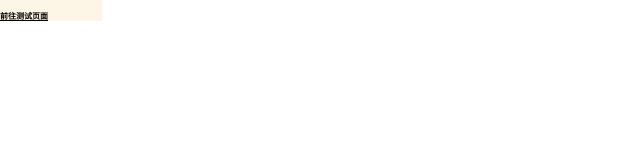
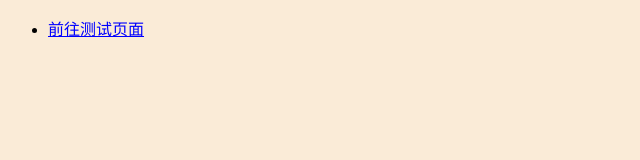
Before and after one commit to frunoob/Web-Project, a plain HTML site: page index.html in a window 1280 px wide. Shown: the whole page, without its empty margins (0-640 px from the left). Drawn offline with Linux system fonts and the light colour scheme.

Commit message:
edit Total index file

```diff
--- a/index.html
+++ b/index.html
@@ -5,26 +5,15 @@
     <meta name="viewport" content="width=device-width, initial-scale=1.0">
     <title>welcome</title>
     <style>
-        body {
-            margin: 0;
-            top: 0;
-        }
-        .left {
-            font-size: 8px;
-            width: 8%;
-            background-color: oldlace;
-        }
-        a {
-
-            color: black;
-            font-weight: bolder;
-        }
-        ul {
-            padding-top: 10px;
-            padding-left: 0%;
-            margin: 0;
-            list-style-type: none;
-        }
+       a {
+    list-style-type: none;
+    color: blue;
+    font-family: 'Franklin Gothic Medium', 'Arial Narrow', Arial, sans-serif;
+    font-size: 1em;
+}
+body {
+    background-color: antiquewhite;
+}
     </style>
 </head>
 <body>
```
